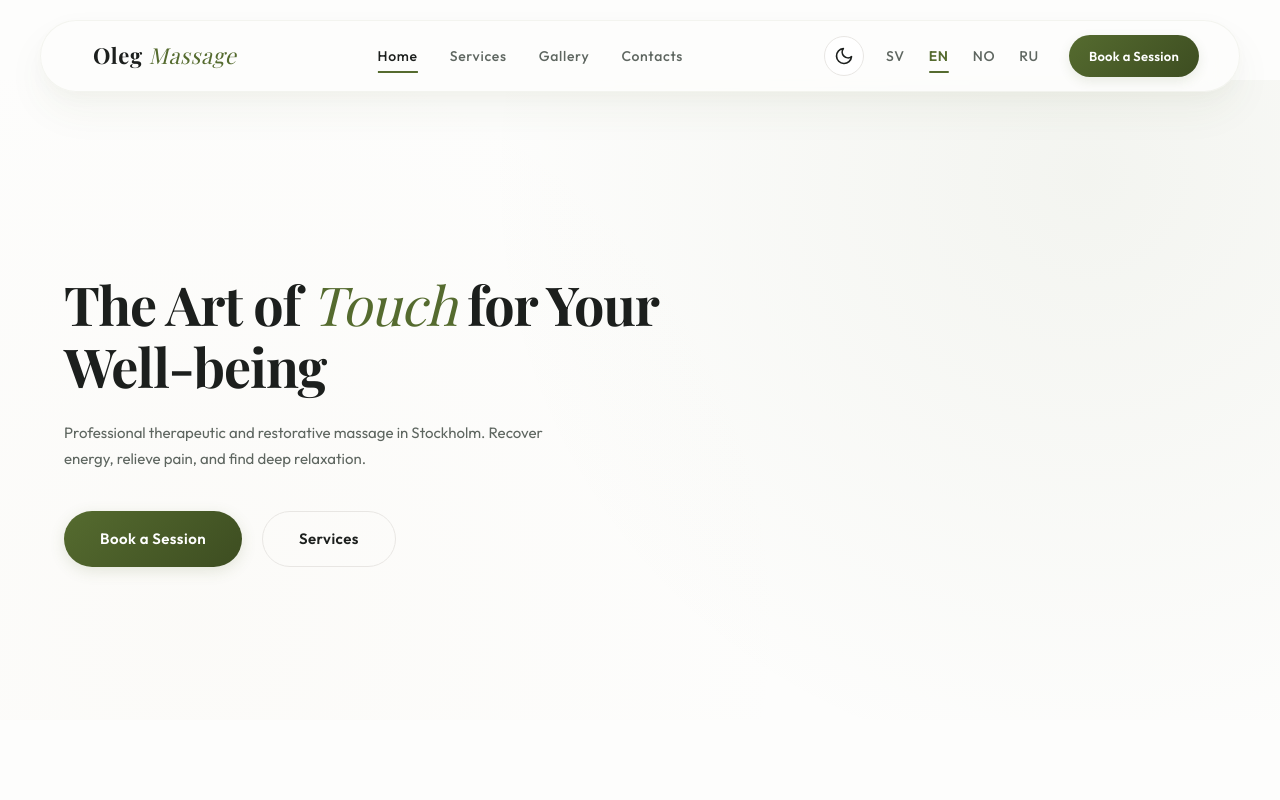
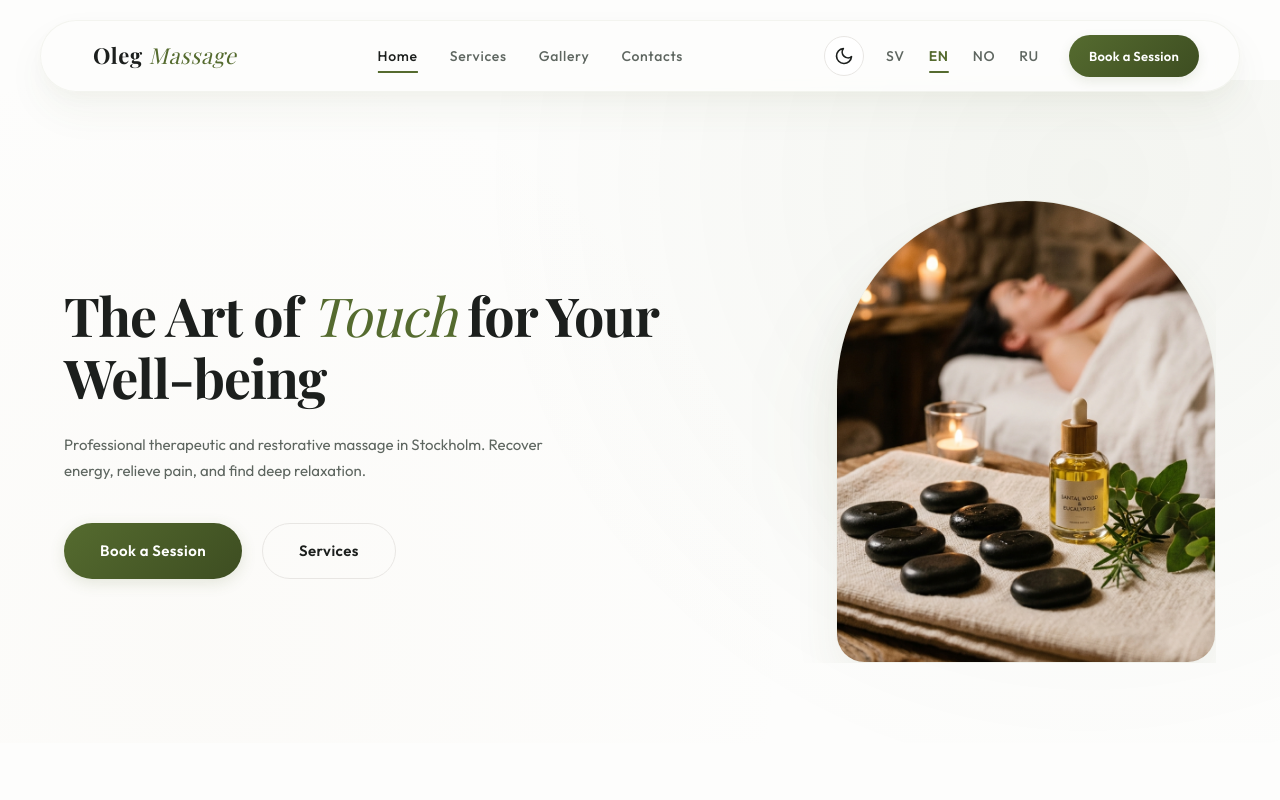
Before and after one commit to echopro-create/andrey-bygg, a Next.js app: page /en in a window 1280 px wide. Shown: the top 800 px of the page. Built offline with nearby package versions, Linux system fonts and the light colour scheme; a web font is replaced by a local one.

Commit message:
restore: bring back hero section image column

```diff
--- a/src/app/[lng]/page.js
+++ b/src/app/[lng]/page.js
@@ -105,9 +105,27 @@ export default async function HomePage({ params }) {
                 </div>
               </div>
 
-
+              {/* Правая колонка: Эстетичное изображение в форме арки с собственным свечением */}
+              <div
+                className={`${styles.heroImageColumn} fadeInUp`}
+                style={{ animationDelay: '0.4s' }}
+              >
+                <div className={styles.heroImageGlow}></div>
+                <div className={styles.heroImageArch}>
+                  <Image
+                    src="/images/hero.png"
+                    alt="Oleg Massage - Premium Spa Atmosphere"
+                    fill
+                    priority
+                    sizes="(max-width: 1024px) 100vw, 50vw"
+                    className={styles.heroImg}
+                  />
+                </div>
+              </div>
             </div>
           </div>
+          {/* Декоративный фоновый элемент */}
+          <div className={styles.heroOverlay}></div>
         </section>
 
         {/* СЕКЦИЯ О МАСТЕРЕ */}
```
